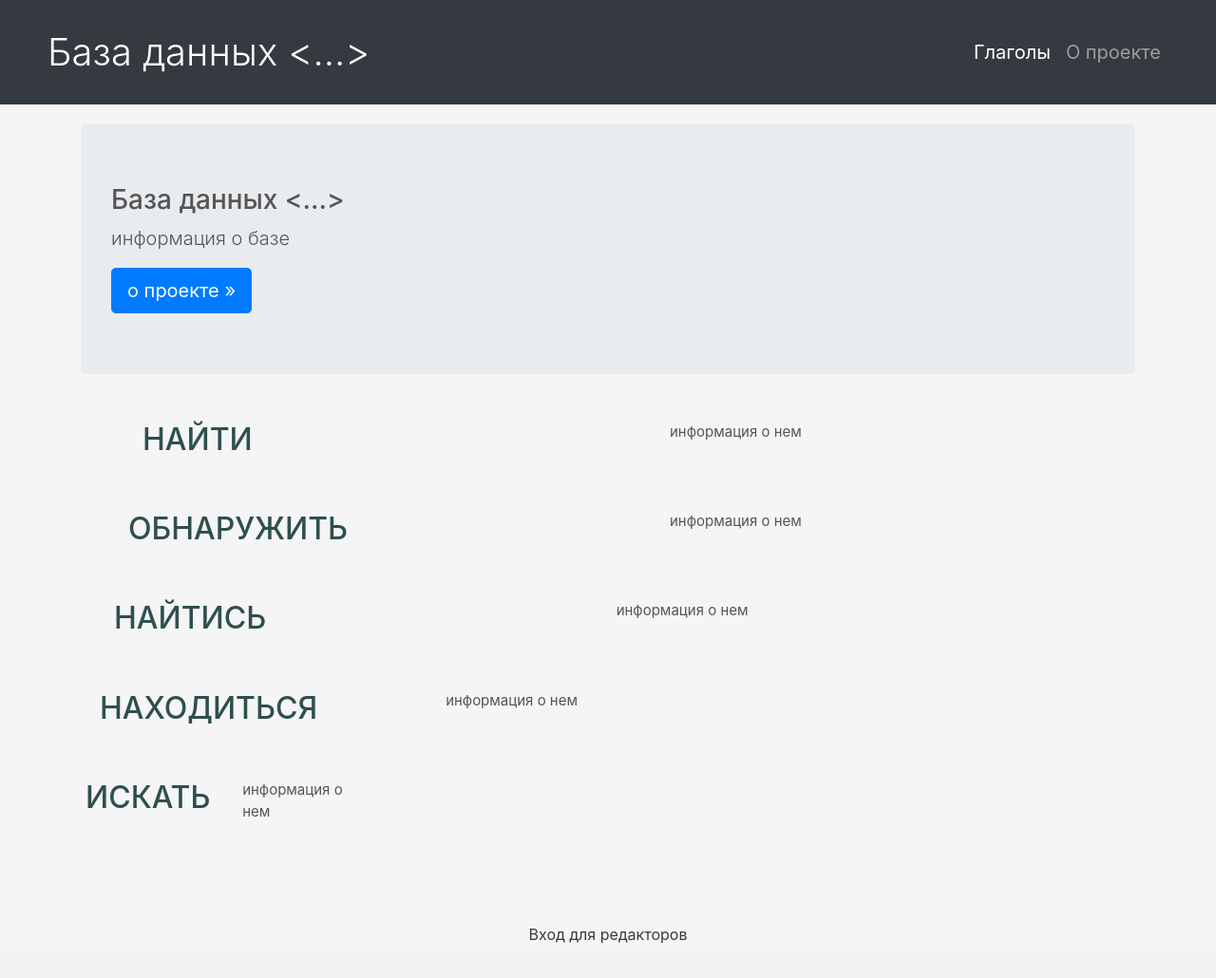
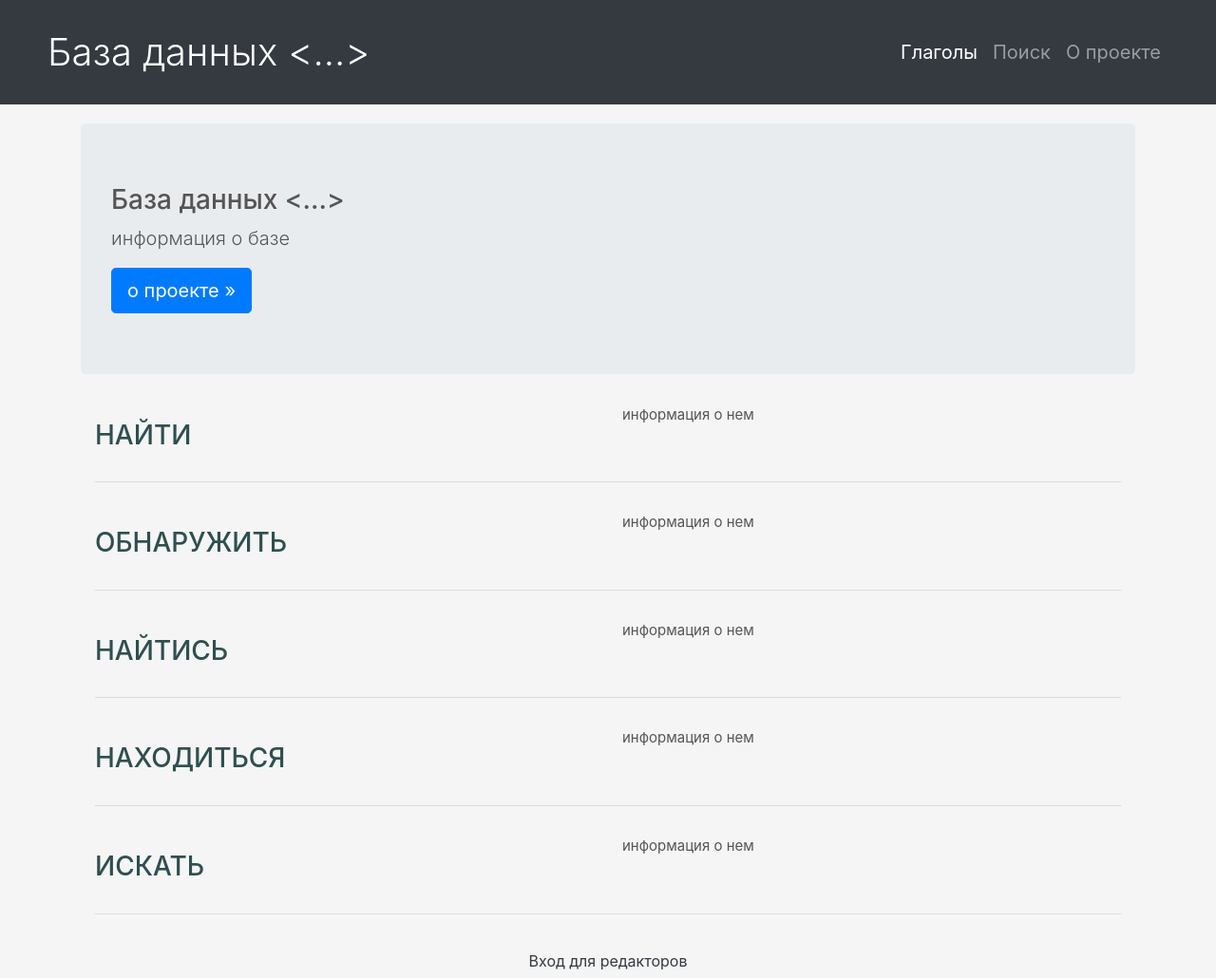
Before and after one commit to kategerasimenko/search_find, a Django app: page / in a window 1280 px wide. Shown: the whole page at 95% size. Before the commit the page ends 993 px from the top, so only its background shows below. Run offline with Django 3.2, Linux system fonts and the light colour scheme; data comes from the database, SQL or seed files in the repository; some libraries are stand-ins or nearby versions.

Commit message:
added search, made small corrections

```diff
--- a/search_find_verbs/static/css/style.css
+++ b/search_find_verbs/static/css/style.css
@@ -39,10 +39,6 @@ a:hover, a:focus{
     font-size: 17px;
 }
 
-#verb-names{
-    margin: 50px;
-}
-
 #verb{
     padding: 20px;
     padding-left: 70px;
--- a/search_find_verbs/templates/index.html
+++ b/search_find_verbs/templates/index.html
@@ -24,6 +24,9 @@
                     <a class="nav-link" href="#">Глаголы <span class="sr-only">(current)</span></a>
                 </li>
                 <li class="nav-item">
+                    <a class="nav-link" href="search/">Поиск</a>
+                </li>
+                <li class="nav-item">
 <!--                   нужна ссылка -->
                     <a class="nav-link" href="#">О проекте</a>
                 </li>
@@ -36,25 +39,26 @@
             <p class="lead">информация о базе</p>
             <a class="btn btn-lg btn-primary" href="../../components/navbar/" role="button">о проекте &raquo;</a>
         </div>
-        <div id="verb-names" class="container">
+        <div class="container">
         <!--вставляем сюда глагол и инфу-->
             {% for f in field_list %}
                 <div class="row">
                     <div class="col">
-                        <h2><a href="{% url 'semanticfield' f.id %}">{{ f }}</a></h2>
+                        <p class="text-center">
+                            <h3><a href="{% url 'semanticfield' f.id %}">{{ f }}</a></h3>
+                        </p>
                     </div>
                     <div class="col">
                         информация о нем
                     </div>
-                    <div class="w-100"></div>
-                    <hr>
+                </div>
+                <hr>
             {% endfor %}
-                </div>
         </div>
     </main>
     <footer class="footer ">
         <div class="row justify-content-center">
-            <a href="admin/" class="btn btn-outline-dark border-0" role="button">Вход для редакторов</a>
+            <a href="admin/" class="btn btn-outline-dark border-0 rounded-0" role="button">Вход для редакторов</a>
         </div>
     </footer>
   <script src="//code.jquery.com/jquery-3.2.1.slim.min.js"></script>
--- a/search_find_verbs/templates/search_form.html
+++ b/search_find_verbs/templates/search_form.html
@@ -24,6 +24,9 @@
                 <a class="nav-link" href="#">Глаголы <span class="sr-only">(current)</span></a>
             </li>
             <li class="nav-item">
+                <a class="nav-link" href="search/">Поиск</a>
+            </li>
+            <li class="nav-item">
                 <!--                   нужна ссылка -->
                 <a class="nav-link" href="#">О проекте</a>
             </li>
@@ -47,7 +50,7 @@
 </div>
 <footer class="footer ">
     <div class="row justify-content-center">
-        <a href="admin/" class="btn btn-outline-dark border-0" role="button">Вход для редакторов</a>
+        <a href="admin/" class="btn btn-outline-dark border-0 rounded-0" role="button">Вход для редакторов</a>
     </div>
 </footer>
 <script src="//code.jquery.com/jquery-3.2.1.slim.min.js"></script>
```
Also changed, not shown: search_find_verbs/templates/verb.html (+5 -2 lines).
